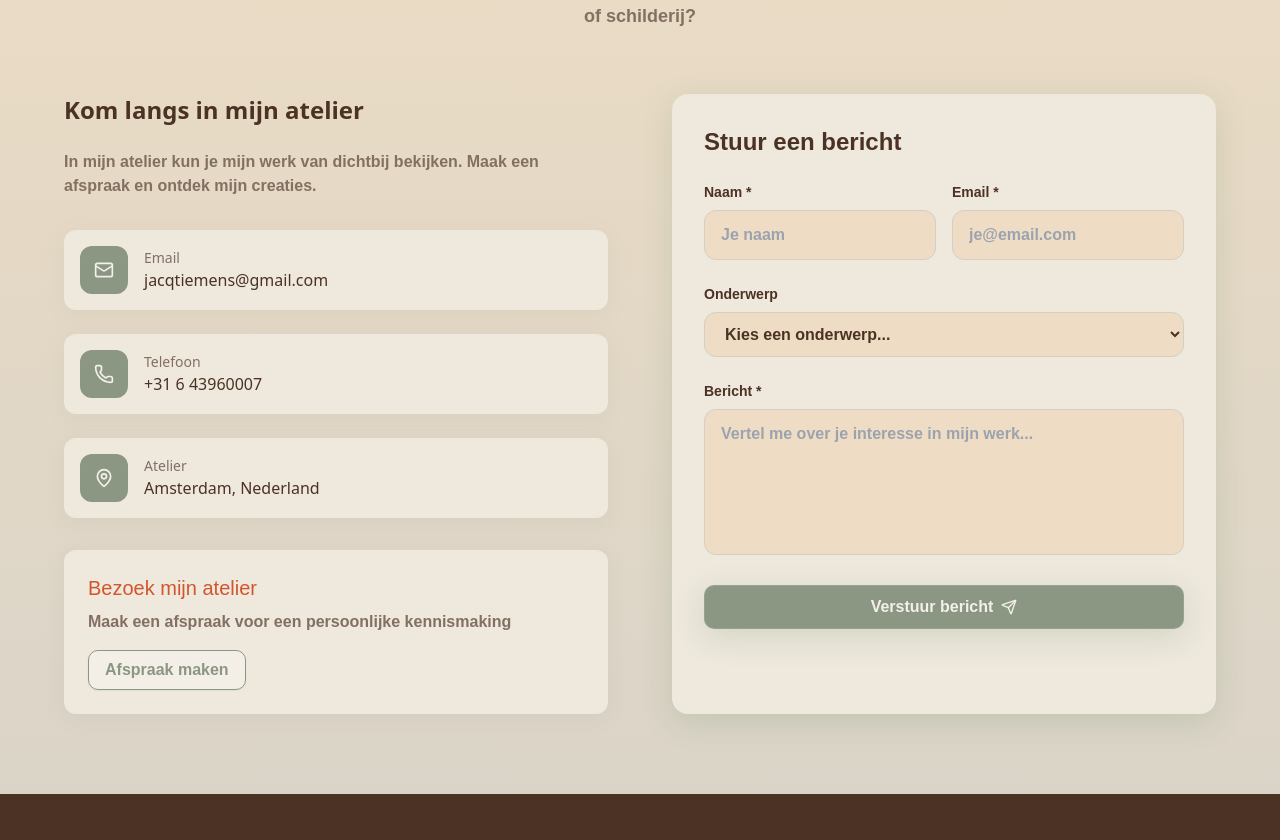
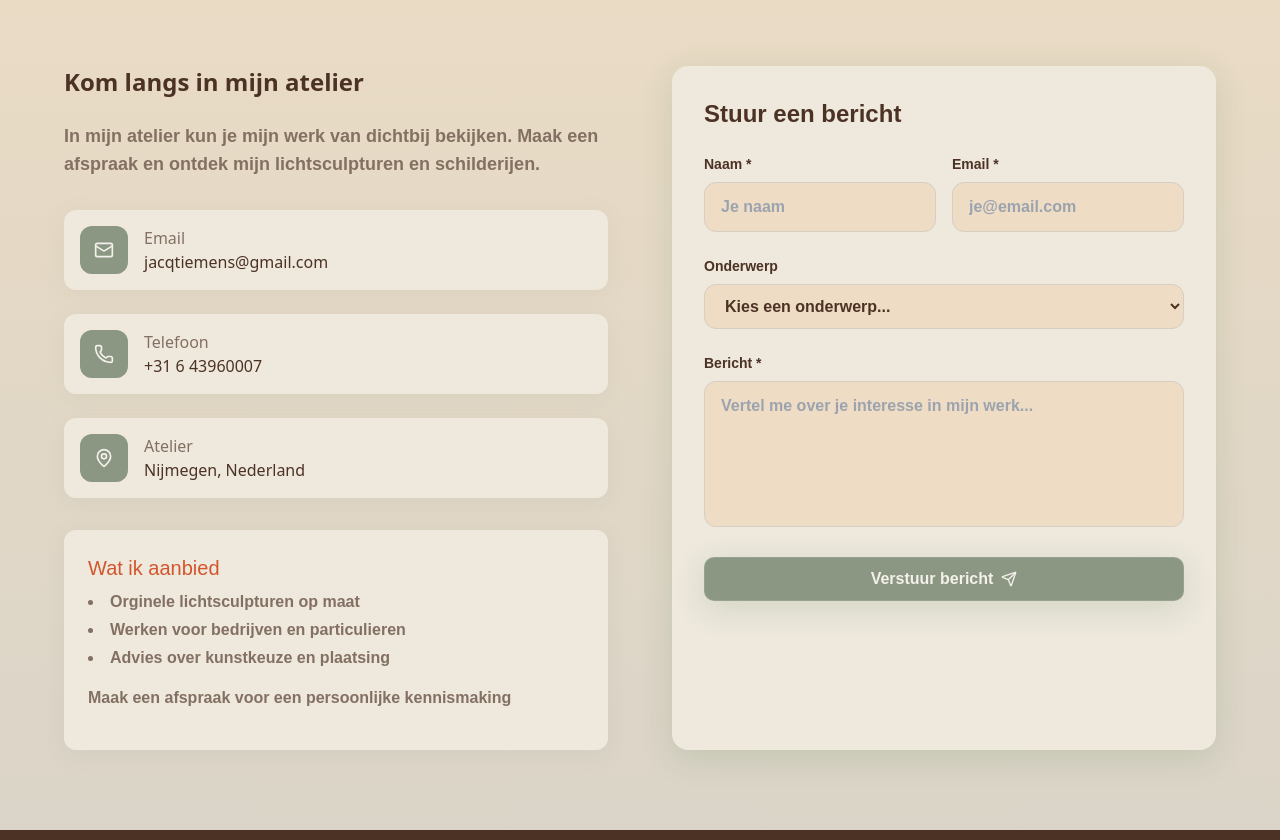
Before and after one commit to Juliasmitjes/lichtsculpturen, a React (Vite) app: page / in a window 1280 px wide. Shown: the part 5881-6721 px from the top of the page. Built offline with nearby package versions, Linux system fonts and the light colour scheme; a web font is replaced by a local one.

Commit message:
contact page

```diff
--- a/src/components/Contact.tsx
+++ b/src/components/Contact.tsx
@@ -12,8 +12,8 @@ const Contact = () => {
 
   const handleSubmit = (e: React.FormEvent) => {
     e.preventDefault();
-    // Handle form submission here
-    const mailtoLink = `mailto:julia@example.com?subject=${encodeURIComponent(formData.subject)}&body=${encodeURIComponent(
+
+    const mailtoLink = `mailto:jacqtiemens@gmail.com?subject=${encodeURIComponent(formData.subject)}&body=${encodeURIComponent(
       `Naam: ${formData.name}\nEmail: ${formData.email}\n\nBericht:\n${formData.message}`
     )}`;
     window.location.href = mailtoLink;
@@ -40,8 +40,7 @@ const Contact = () => {
               Neem contact op
             </h3>
             <p className="text-lg text-muted-foreground font-business font-bold max-w-2xl mx-auto">
-              Nieuwsgierig naar mijn werk? Wil je meer weten over een specifieke sculptuur
-              of schilderij?
+              Nieuwsgierig naar mijn werk? Of wil je een opdracht bespreken?
             </p>
           </div>
 
@@ -53,13 +52,13 @@ const Contact = () => {
                 <h4 className="text-2xl font-semibold text-foreground mb-6">
                   Kom langs in mijn atelier
                 </h4>
-                <p className="text-muted-foreground font-business font-bold mb-8">
+                <p className="text-muted-foreground text-lg font-business font-bold mb-8">
                   In mijn atelier kun je mijn werk van dichtbij bekijken.
-                  Maak een afspraak en ontdek mijn creaties.
+                  Maak een afspraak en ontdek mijn lichtsculpturen en schilderijen.
                 </p>
               </div>
 
-              {/* details */}
+              {/* contactgegevens */}
               <div className="space-y-6">
                 {[
                   {
@@ -77,7 +76,7 @@ const Contact = () => {
                   {
                     icon: MapPin,
                     title: "Atelier",
-                    detail: "Amsterdam, Nederland",
+                    detail: "Nijmegen, Nederland",
                     action: null
                   }
                 ].map((contact, index) => (
@@ -86,7 +85,7 @@ const Contact = () => {
                       <contact.icon className="w-5 h-5 text-primary-foreground" />
                     </div>
                     <div className="flex-1">
-                      <p className="text-sm text-muted-foreground">{contact.title}</p>
+                      <p className="text-md text-muted-foreground">{contact.title}</p>
                       {contact.action ? (
                         <a
                           href={contact.action}
@@ -102,21 +101,28 @@ const Contact = () => {
                 ))}
               </div>
 
-              {/* CTA */}
               <div className="bg-card p-6 rounded-xl shadow-soft">
                 <h5 className="font-playful text-xl text-accent mb-2">
-                  Bezoek mijn atelier
+                  Wat ik aanbied
                 </h5>
+                <ul className="text-muted-foreground font-business font-bold text-md mb-4 space-y-1 list-disc list-inside">
+                    <li>
+                        Orginele lichtsculpturen op maat
+                    </li>
+                    <li>
+                        Werken voor bedrijven en particulieren
+                    </li>
+                    <li>
+                        Advies over kunstkeuze en plaatsing
+                    </li>
+                </ul>
                 <p className="text-muted-foreground font-business font-bold text-md mb-4">
                   Maak een afspraak voor een persoonlijke kennismaking
                 </p>
-                <Button variant="outline" size="sm">
-                  Afspraak maken
-                </Button>
               </div>
             </div>
 
-            {/* Contact Form */}
+            {/* contactformulier */}
             <div className="bg-card rounded-2xl p-8 shadow-warm">
               <h4 className="text-2xl font-business font-bold text-foreground mb-6">
                 Stuur een bericht
```
